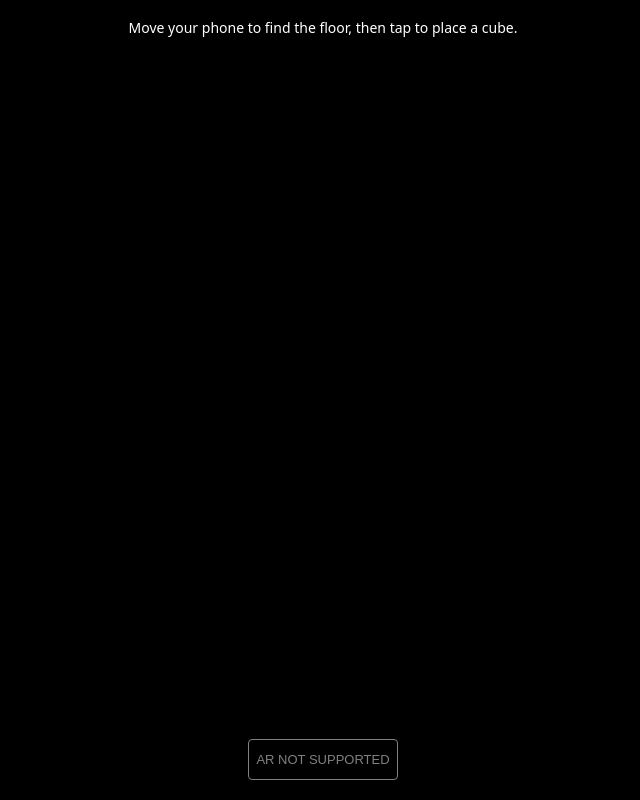
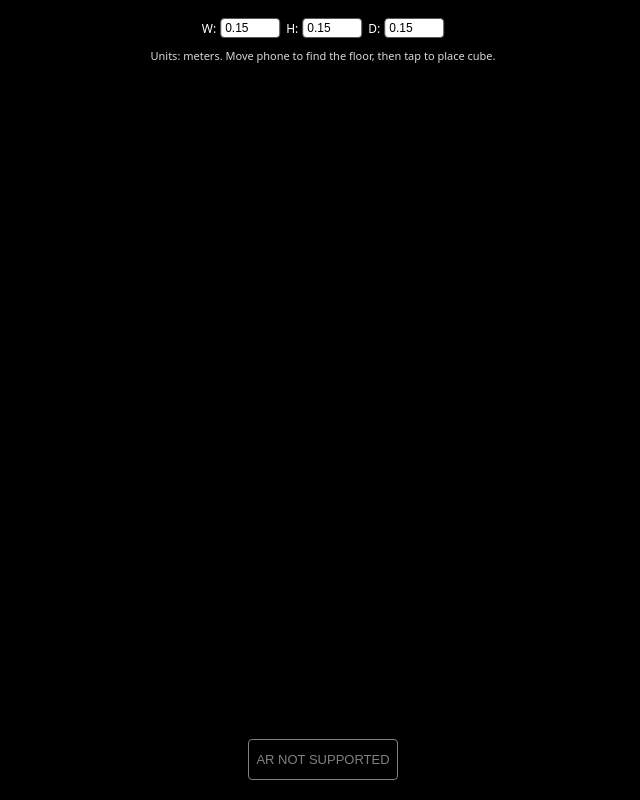
Before and after one commit to anas-website/Test-ar-ai, a plain HTML site: page index.html in a window 1280 px wide. Shown: the whole page, without its empty margins (317-957 px from the left). Drawn offline with nearby package versions, Linux system fonts and the light colour scheme.

Commit message:
Modify title and add cube dimension inputs
Updated the title and added UI for custom cube dimensions.

```diff
--- a/index.html
+++ b/index.html
@@ -2,7 +2,7 @@
 <html lang="en">
 <head>
   <meta charset="UTF-8" />
-  <title>AR Cube on Floor</title>
+  <title>AR Cube with Custom Dimensions</title>
   <meta name="viewport" content="width=device-width, initial-scale=1.0, user-scalable=no" />
   <style>
     body {
@@ -11,22 +11,61 @@
       font-family: system-ui, sans-serif;
       background: #000;
     }
-    #info {
+
+    #ui-panel {
       position: absolute;
       top: 10px;
       left: 50%;
       transform: translateX(-50%);
+      background: rgba(0, 0, 0, 0.6);
+      color: #fff;
       padding: 8px 12px;
-      background: rgba(0, 0, 0, 0.5);
-      color: #fff;
-      font-size: 14px;
-      border-radius: 6px;
-      z-index: 1;
+      border-radius: 8px;
+      font-size: 12px;
+      z-index: 2;
+      display: flex;
+      flex-wrap: wrap;
+      gap: 6px;
+      align-items: center;
+      justify-content: center;
+    }
+
+    #ui-panel label {
+      display: flex;
+      align-items: center;
+      gap: 4px;
+    }
+
+    #ui-panel input {
+      width: 50px;
+      padding: 2px 4px;
+      border-radius: 4px;
+      border: 1px solid #555;
+      font-size: 12px;
+    }
+
+    #info {
+      width: 100%;
+      text-align: center;
+      margin-top: 4px;
+      font-size: 11px;
+      opacity: 0.85;
     }
   </style>
 </head>
 <body>
-  <div id="info">Move your phone to find the floor, then tap to place a cube.</div>
+  <div id="ui-panel">
+    <label>W:
+      <input id="cubeWidth" type="number" step="0.01" value="0.15" />
+    </label>
+    <label>H:
+      <input id="cubeHeight" type="number" step="0.01" value="0.15" />
+    </label>
+    <label>D:
+      <input id="cubeDepth" type="number" step="0.01" value="0.15" />
+    </label>
+    <div id="info">Units: meters. Move phone to find the floor, then tap to place cube.</div>
+  </div>
 
   <script type="module">
     import * as THREE from 'https://unpkg.com/three@0.161.0/build/three.module.js';
@@ -38,13 +77,22 @@
     let hitTestSource = null;
     let hitTestSourceRequested = false;
 
+    const widthInput  = document.getElementById('cubeWidth');
+    const heightInput = document.getElementById('cubeHeight');
+    const depthInput  = document.getElementById('cubeDepth');
+
     init();
     animate();
 
     function init() {
       // Scene & camera
       scene = new THREE.Scene();
-      camera = new THREE.PerspectiveCamera(70, window.innerWidth / window.innerHeight, 0.01, 20);
+      camera = new THREE.PerspectiveCamera(
+        70,
+        window.innerWidth / window.innerHeight,
+        0.01,
+        20
+      );
 
       // Light
       const light = new THREE.HemisphereLight(0xffffff, 0xbbbbff, 1.0);
@@ -57,13 +105,13 @@
       renderer.xr.enabled = true;
       document.body.appendChild(renderer.domElement);
 
-      // AR button (requests 'hit-test' feature)
+      // AR Button
       const arButton = ARButton.createButton(renderer, {
         requiredFeatures: ['hit-test']
       });
       document.body.appendChild(arButton);
 
-      // Reticle to show where we can place the cube
+      // Reticle (where the cube will be placed)
       const ringGeo = new THREE.RingGeometry(0.06, 0.08, 32).rotateX(-Math.PI / 2);
       const ringMat = new THREE.MeshBasicMaterial({ color: 0xffffff });
       reticle = new THREE.Mesh(ringGeo, ringMat);
@@ -85,14 +133,29 @@
       renderer.setSize(window.innerWidth, window.innerHeight);
     }
 
+    function getCubeDimensions() {
+      // Read values from inputs, fallback to 0.15 m if invalid
+      let w = parseFloat(widthInput.value);
+      let h = parseFloat(heightInput.value);
+      let d = parseFloat(depthInput.value);
+
+      if (!w || w <= 0) w = 0.15;
+      if (!h || h <= 0) h = 0.15;
+      if (!d || d <= 0) d = 0.15;
+
+      return { w, h, d };
+    }
+
     function onSelect() {
       if (!reticle.visible) return;
 
-      const geometry = new THREE.BoxGeometry(0.15, 0.15, 0.15);
+      const { w, h, d } = getCubeDimensions();
+
+      const geometry = new THREE.BoxGeometry(w, h, d);
       const material = new THREE.MeshStandardMaterial({ color: 0xff0000 });
       const cube = new THREE.Mesh(geometry, material);
 
-      // Place the cube where the reticle is
+      // Place the cube on the reticle position
       cube.position.setFromMatrixPosition(reticle.matrix);
       cube.quaternion.setFromRotationMatrix(reticle.matrix);
 
```
